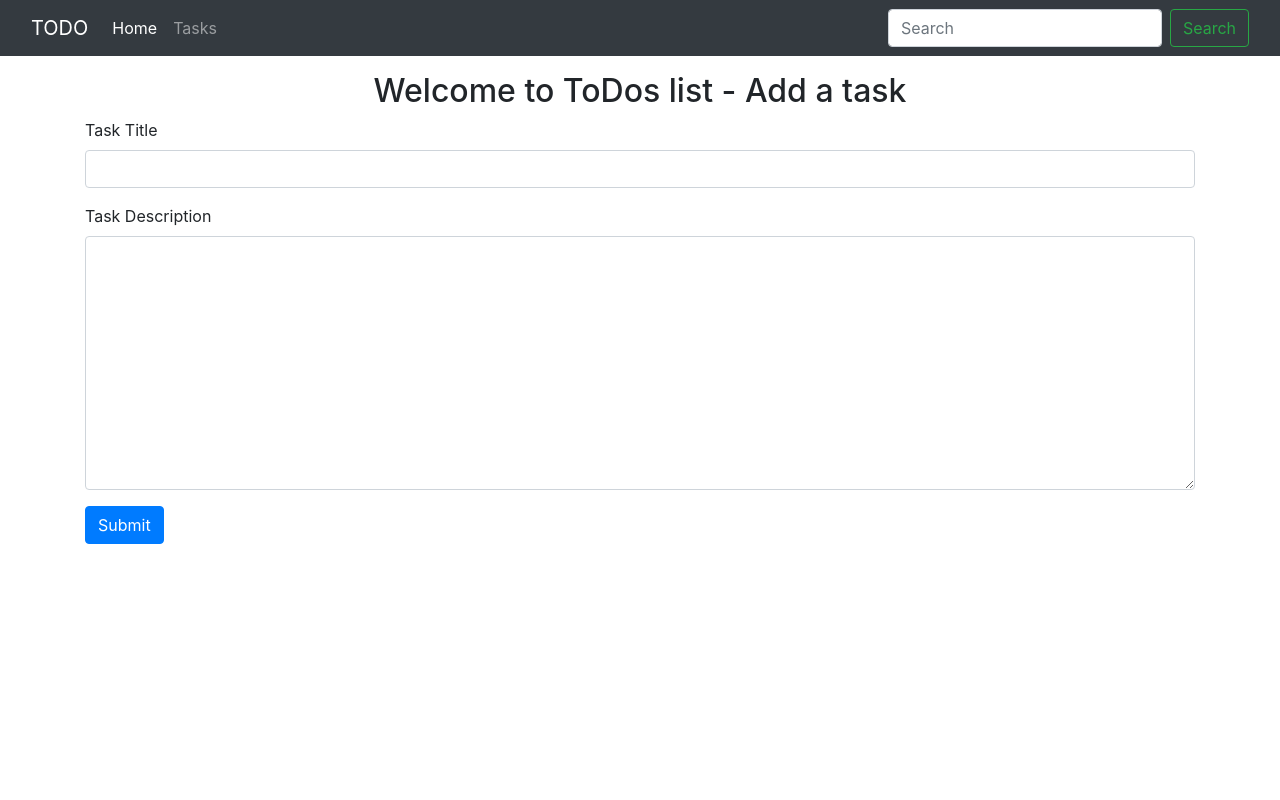
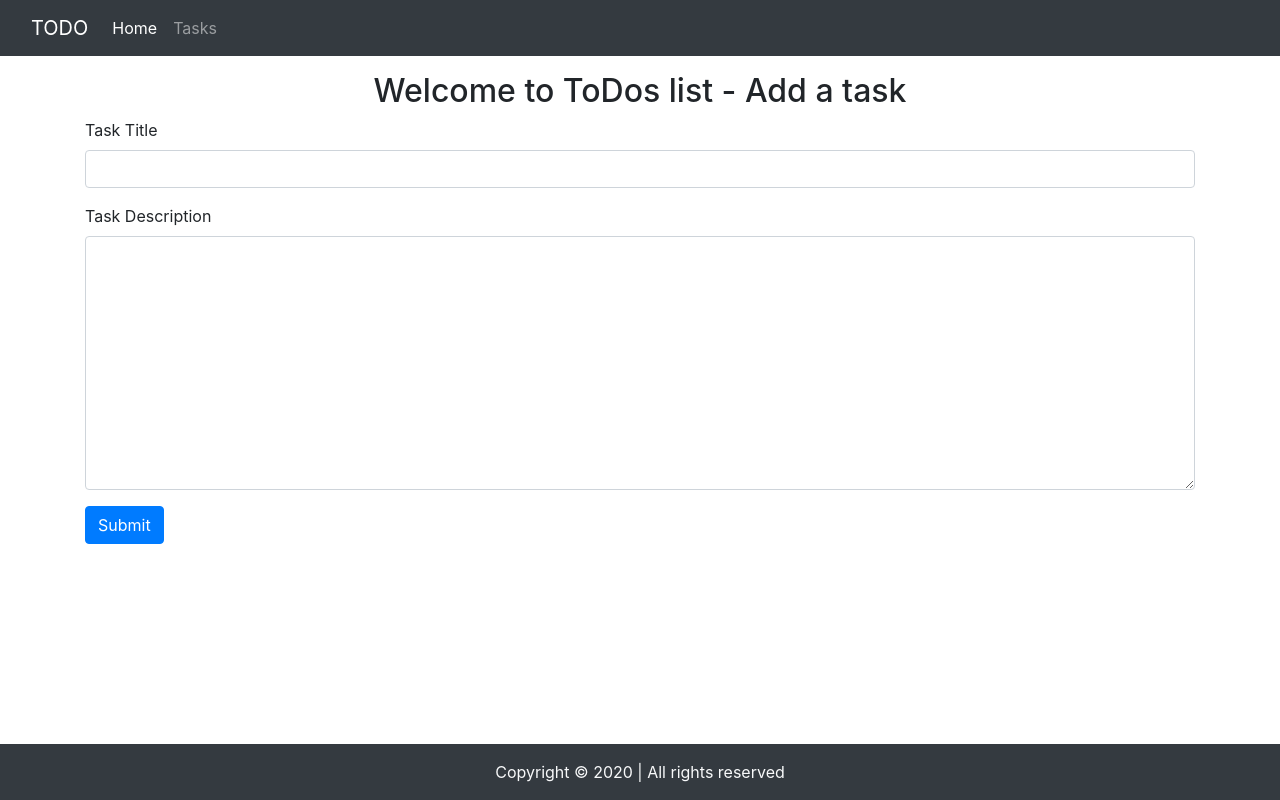
Before and after one commit to Niki-098/To_Do_List, a Django app: page / in a window 1280 px wide. Run offline with Django 5.2, Linux system fonts and the light colour scheme.

Commit message:
Commit changes

```diff
--- a/templates/index.html
+++ b/templates/index.html
@@ -26,10 +26,7 @@
                     <a class="nav-link" href="/tasks">Tasks</a>
                 </li>
             </ul>
-            <form class="form-inline my-2 my-lg-0">
-                <input class="form-control mr-sm-2" type="search" placeholder="Search" aria-label="Search">
-                <button class="btn btn-outline-success my-2 my-sm-0" type="submit">Search</button>
-            </form>
+
         </div>
     </div>
 </nav>
@@ -61,6 +58,12 @@
       </form>
 </div>
 
+<footer>
+    <p class="text-center bg-dark text-light fixed-bottom my-0 py-3">
+        Copyright &copy; 2020 | All rights reserved
+    </p>
+</footer>
+
 <!-- Optional JavaScript -->
 <!-- jQuery first, then Popper.js, then Bootstrap JS -->
 <script src="https://code.jquery.com/jquery-3.4.1.slim.min.js" integrity="sha384-J6qa4849blE2+poT4WnyKhv5vZF5SrPo0iEjwBvKU7imGFAV0wwj1yYfoRSJoZ+n" crossorigin="anonymous"></script>
```
Also changed, not shown: templates/tasks.html (+7 -0 lines), db.sqlite3.
